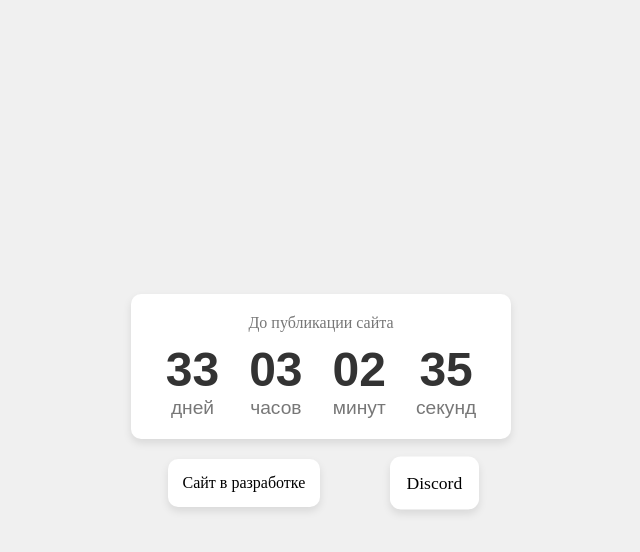
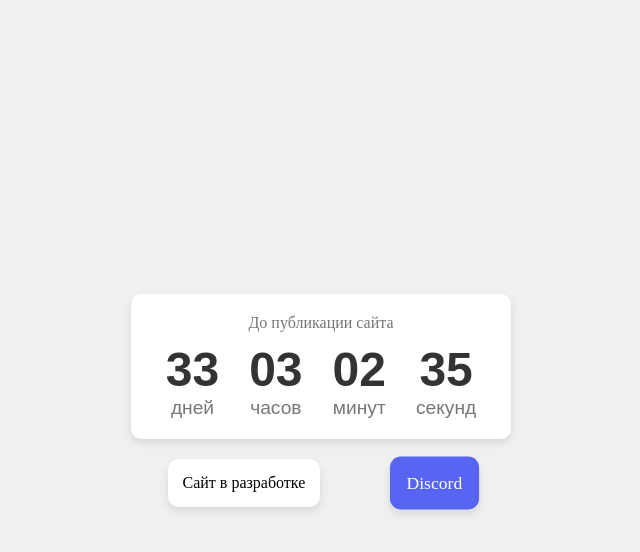
Before and after one commit to Pahan3568/MCM-Stu, a plain HTML site: page index.html in a window 1280 px wide. In both pictures the pointer is over the link "Discord". Shown: the whole page, without its empty margins (319-959 px from the left). Drawn offline with Linux system fonts and the light colour scheme; a web font is replaced by a local one.

Commit message:
Update index.html

```diff
--- a/index.html
+++ b/index.html
@@ -32,8 +32,8 @@
 
             .button:hover {
                 transform: scale(1.1);
-                background-color: #5865F2
-                color: #ffffff
+                background-color: #5865F2;
+                color: white;
             }
 
             .button:active {
```
